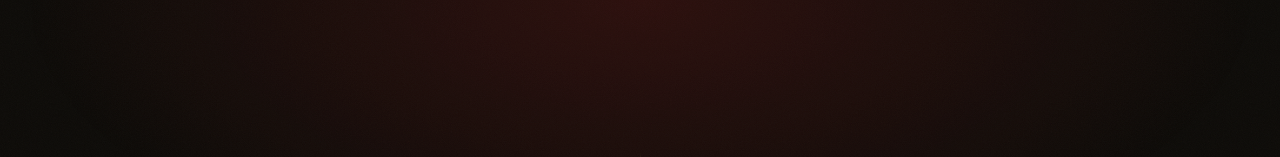
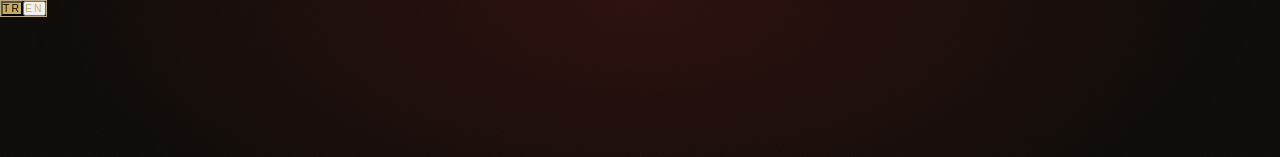
Before and after one commit to orhanpala/masal-rehberi, a Next.js app: page / in a window 1280 px wide. Shown: the top 157 px of the page. Built offline with nearby package versions, Linux system fonts and the light colour scheme.

Commit message:
Update page.jsx

```diff
--- a/app/page.jsx
+++ b/app/page.jsx
@@ -42,6 +42,22 @@ export default function MasalRehberi() {
 
   return (
     <>
+      {/* Sabit Dil Seçici (Ekranın Sağ Üstünde Her Zaman Görünür) */}
+<div className="fixed top-6 right-6 z-[110] flex border border-[#c8aa64] bg-[#0d0b08]/90 backdrop-blur-md shadow-lg shadow-black/50">
+  <button
+    onClick={() => handleSetLang('tr')}
+    className={`px-4 py-2 text-[0.65rem] tracking-[0.2em] transition-all ${lang === 'tr' ? 'bg-[#c8aa64] text-[#0d0b08] font-bold' : 'text-[#c8aa64] hover:bg-[#c8aa64]/10'}`}
+  >
+    TR
+  </button>
+  <button
+    onClick={() => handleSetLang('en')}
+    className={`px-4 py-2 text-[0.65rem] tracking-[0.2em] transition-all ${lang === 'en' ? 'bg-[#c8aa64] text-[#0d0b08] font-bold' : 'text-[#c8aa64] hover:bg-[#c8aa64]/10'}`}
+  >
+    EN
+  </button>
+</div>
+
       {/* ── MODAL (Eser Detayı) ── */}
       <div className={`modal-overlay ${activeArtifact ? 'open' : ''}`} onClick={(e) => { if(e.target === e.currentTarget) closeModal(); }}>
         <div className="modal">
@@ -61,11 +77,13 @@ export default function MasalRehberi() {
                   <div className="audio-player">
                      {/* Orijinal tasarımdaki kutunun içine modern ve sorunsuz çalışan ses oynatıcıyı yerleştirdik */}
                      <audio
-                       ref={audioRef}
-                       src={lang === 'tr' ? activeArtifact.audio_tr : activeArtifact.audio_en}
-                       controls
-                       className="w-full outline-none grayscale opacity-80"
-                     />
+  key={`${activeArtifact.id}-${lang}`} // Bu satır dil değişince sesin yenilenmesini sağlar
+  ref={audioRef}
+  src={lang === 'tr' ? activeArtifact.audio_tr : activeArtifact.audio_en}
+  controls
+  className="w-full outline-none grayscale opacity-80"
+/>
+
                   </div>
                 </div>
               </div>
```
